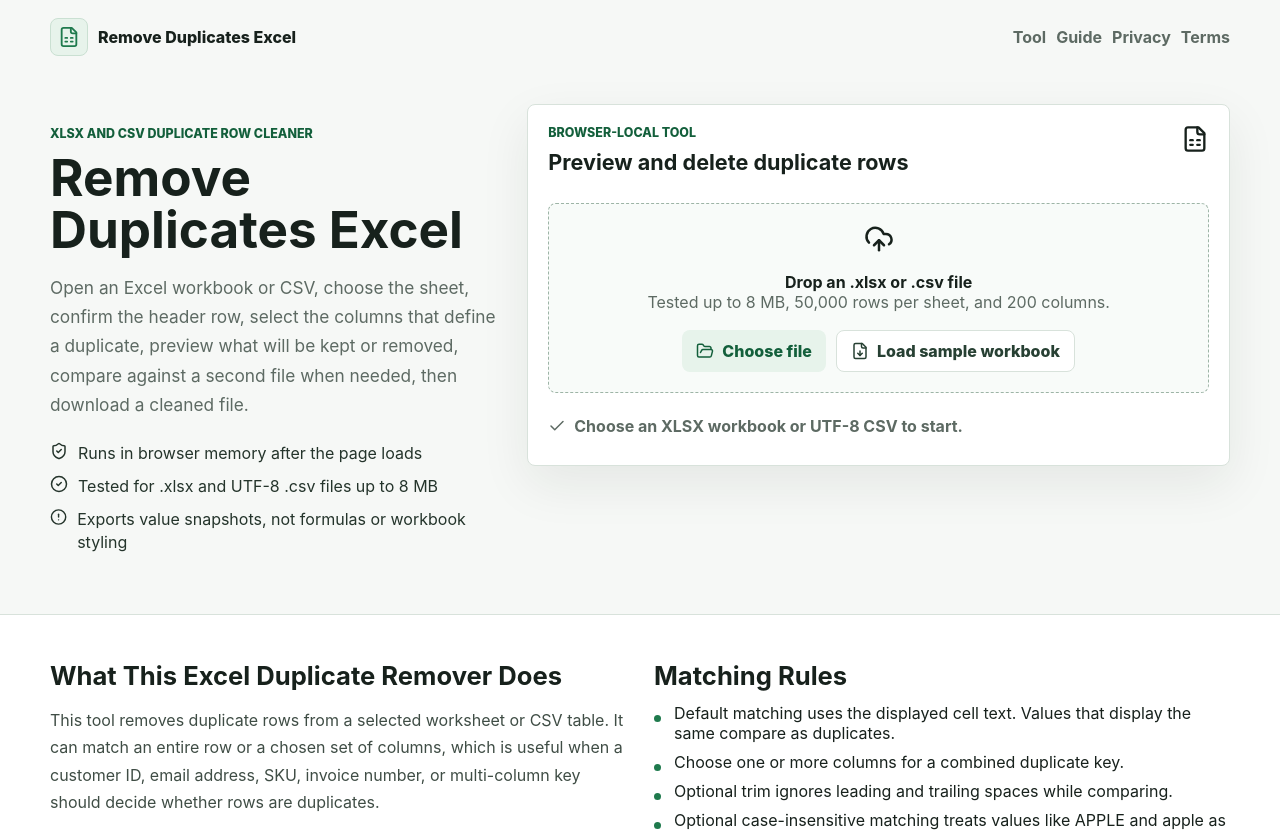
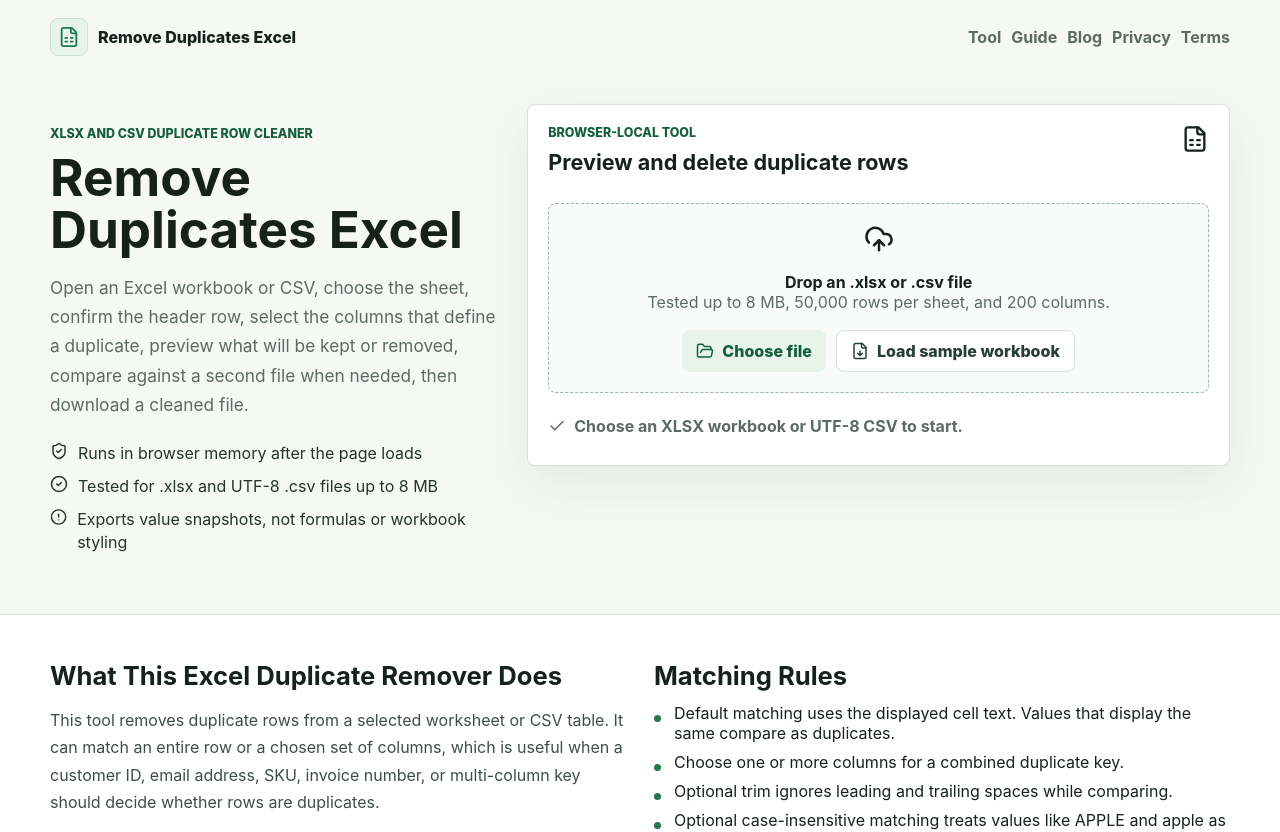
Before and after one commit to aichuanheyan004-prog/removeduplicatesexcel, a React (Vite) app: page / in a window 1280 px wide. Shown: the top 832 px of the page. Built offline with nearby package versions, Linux system fonts and the light colour scheme.

Commit message:
Add Blog link to React navigation

```diff
--- a/src/App.tsx
+++ b/src/App.tsx
@@ -19,6 +19,7 @@ function Layout({ route, children }: { route: RouteMeta; children: React.ReactNo
         <nav aria-label="Primary navigation">
           <a href="/">Tool</a>
           <a href="/how-to-remove-duplicates-in-excel/">Guide</a>
+          <a href="/blog/">Blog</a>
           <a href="/privacy/">Privacy</a>
           <a href="/terms/">Terms</a>
         </nav>
```
